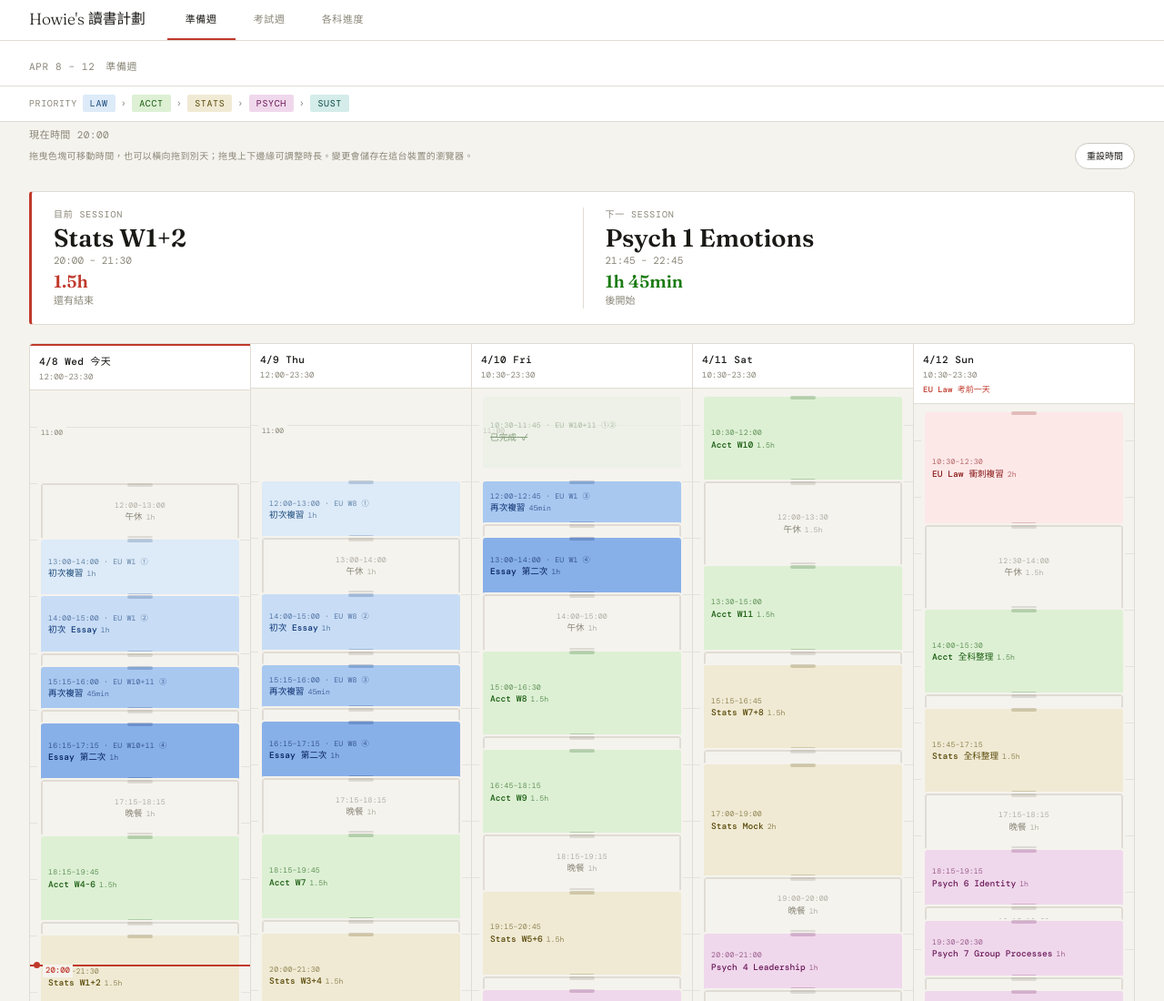
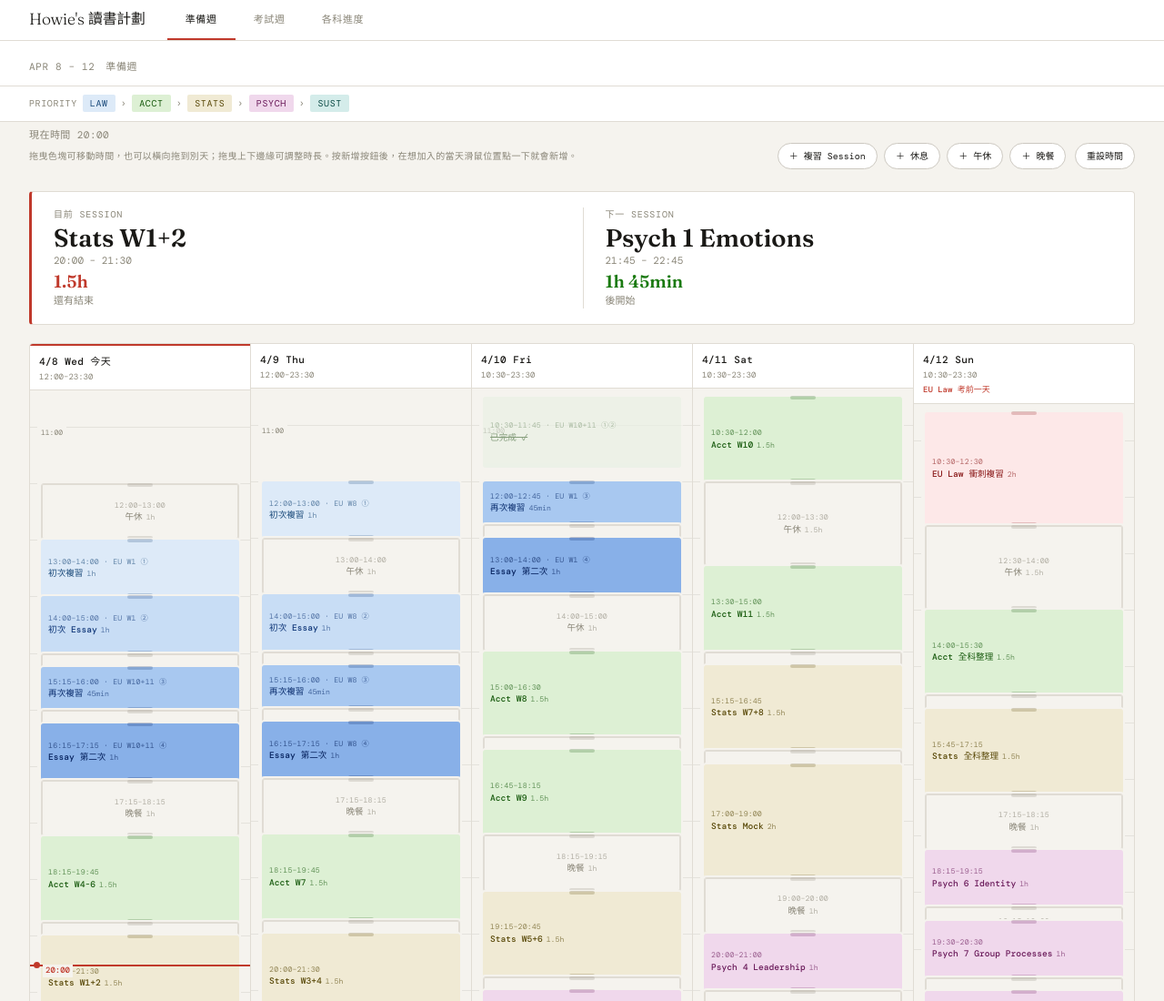
Before and after one commit to dwightinthesky/study-plan-apr8-17, a website: page public/index.html in a window 1280 px wide. Shown: the top 1100 px of the page at 91% size. Drawn offline with nearby package versions, Linux system fonts and the light colour scheme.

Commit message:
auto: update 2026-04-08 20:00:33Z

```diff
--- a/public/index.html
+++ b/public/index.html
@@ -93,14 +93,20 @@ nav .nav-title-small{font-size:.9em;margin-left:.28em;}
 
 .edit-tools{display:flex;justify-content:space-between;align-items:center;gap:1rem;padding:0 2rem .2rem;color:var(--muted);font-size:10px;letter-spacing:.04em;}
 .edit-tools span{max-width:48rem;}
+.edit-toolbar{display:flex;align-items:center;justify-content:flex-end;gap:.6rem;flex-wrap:wrap;}
+.add-buttons{display:flex;align-items:center;gap:.45rem;flex-wrap:wrap;}
 .edit-tools button{border:1px solid var(--border2);background:var(--surface);color:var(--text);padding:.4rem .75rem;border-radius:999px;font:inherit;cursor:pointer;transition:background .15s,border-color .15s;}
 .edit-tools button:hover{background:var(--bg);border-color:var(--accent);}
+.add-mode-btn{border-style:dashed;}
+.add-mode-btn.is-active{background:var(--accent);border-color:var(--accent);color:#fff;}
 
 .timeline.enhanced{flex:none;padding:8px 0 10px;overflow:hidden;}
 .timeline.enhanced .slot{position:absolute;left:5%;right:5%;margin:0;box-shadow:0 0 0 2px var(--bg);}
 .timeline.enhanced .slot.rest{z-index:1;opacity:1;box-shadow:0 0 0 2px var(--bg), inset 0 0 0 1px var(--border);}
 .timeline.enhanced .slot.exam-slot{z-index:2;}
 .timeline.enhanced .slot.marker-slot{z-index:5;}
+.timeline.add-mode{cursor:copy;}
+.timeline.add-mode .slot{cursor:copy !important;}
 .timeline.enhanced .slot[data-editable="true"]{z-index:4;cursor:grab;user-select:none;touch-action:none;}
 .timeline.enhanced .slot[data-editable="true"].dragging{cursor:grabbing;opacity:.95;}
 .timeline.enhanced .slot[data-editable="true"] .slot-content{min-height:100%;}
@@ -199,6 +205,7 @@ footer{padding:1.25rem 2rem;border-top:1px solid var(--border);font-size:10px;co
   .page-header,.priority-row,.status-card,.days-grid,.clock-row,.prog-wrap,.edit-tools{margin-left:0;margin-right:0;padding-left:1rem;padding-right:1rem;}
   .prog-wrap{padding-left:.5rem;padding-right:.5rem;}
   .edit-tools{align-items:flex-start;flex-direction:column;padding-bottom:.35rem;}
+  .edit-toolbar{justify-content:flex-start;}
 }
 </style>
 </head>
@@ -224,8 +231,16 @@ footer{padding:1.25rem 2rem;border-top:1px solid var(--border);font-size:10px;co
   </div>
   <div class="clock-row" id="clock-prep">--:--</div>
   <div class="edit-tools">
-    <span>拖曳色塊可移動時間，也可以橫向拖到別天；拖曳上下邊緣可調整時長。變更會儲存在這台裝置的瀏覽器。</span>
-    <button class="reset-layout-btn" type="button">重設時間</button>
+    <span>拖曳色塊可移動時間，也可以橫向拖到別天；拖曳上下邊緣可調整時長。按新增按鈕後，在想加入的當天滑鼠位置點一下就會新增。</span>
+    <div class="edit-toolbar">
+      <div class="add-buttons">
+        <button class="add-mode-btn" type="button" data-add-kind="review">＋ 複習 Session</button>
+        <button class="add-mode-btn" type="button" data-add-kind="rest">＋ 休息</button>
+        <button class="add-mode-btn" type="button" data-add-kind="lunch">＋ 午休</button>
+        <button class="add-mode-btn" type="button" data-add-kind="dinner">＋ 晚餐</button>
+      </div>
+      <button class="reset-layout-btn" type="button">重設時間</button>
+    </div>
   </div>
   <div class="status-card">
     <div class="status-block">
@@ -360,8 +375,16 @@ footer{padding:1.25rem 2rem;border-top:1px solid var(--border);font-size:10px;co
   <div class="priority-row"><span>邏輯：考前讀那科 → 考試 → 空檔讀下一科</span></div>
   <div class="clock-row" id="clock-exam">--:--</div>
   <div class="edit-tools">
-    <span>拖曳色塊可移動時間，也可以橫向拖到別天；拖曳上下邊緣可調整時長。變更會儲存在這台裝置的瀏覽器。</span>
-    <button class="reset-layout-btn" type="button">重設時間</button>
+    <span>拖曳色塊可移動時間，也可以橫向拖到別天；拖曳上下邊緣可調整時長。按新增按鈕後，在想加入的當天滑鼠位置點一下就會新增。</span>
+    <div class="edit-toolbar">
+      <div class="add-buttons">
+        <button class="add-mode-btn" type="button" data-add-kind="review">＋ 複習 Session</button>
+        <button class="add-mode-btn" type="button" data-add-kind="rest">＋ 休息</button>
+        <button class="add-mode-btn" type="button" data-add-kind="lunch">＋ 午休</button>
+        <button class="add-mode-btn" type="button" data-add-kind="dinner">＋ 晚餐</button>
+      </div>
+      <button class="reset-layout-btn" type="button">重設時間</button>
+    </div>
   </div>
   <div class="status-card">
     <div class="status-block">
```
